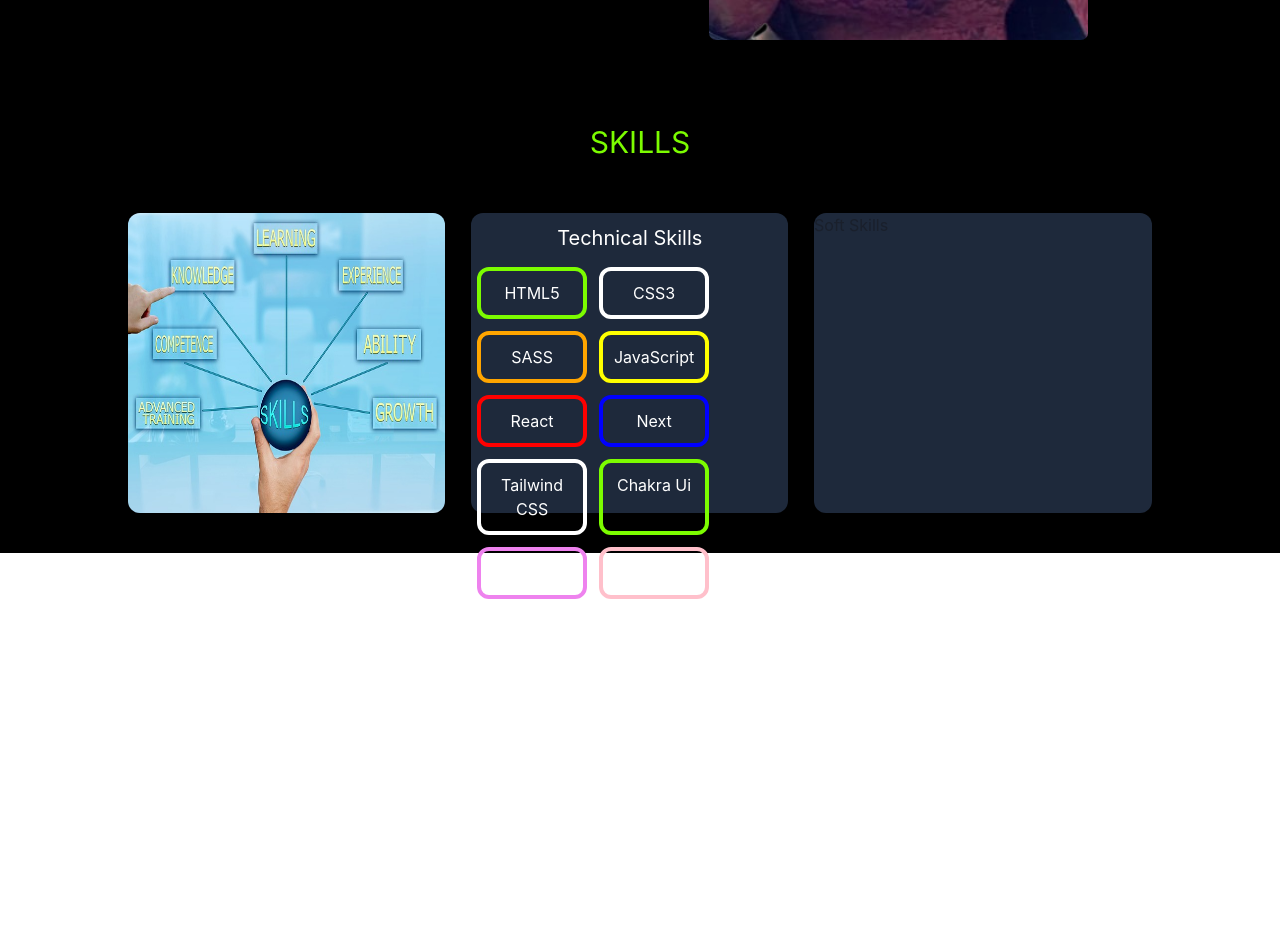
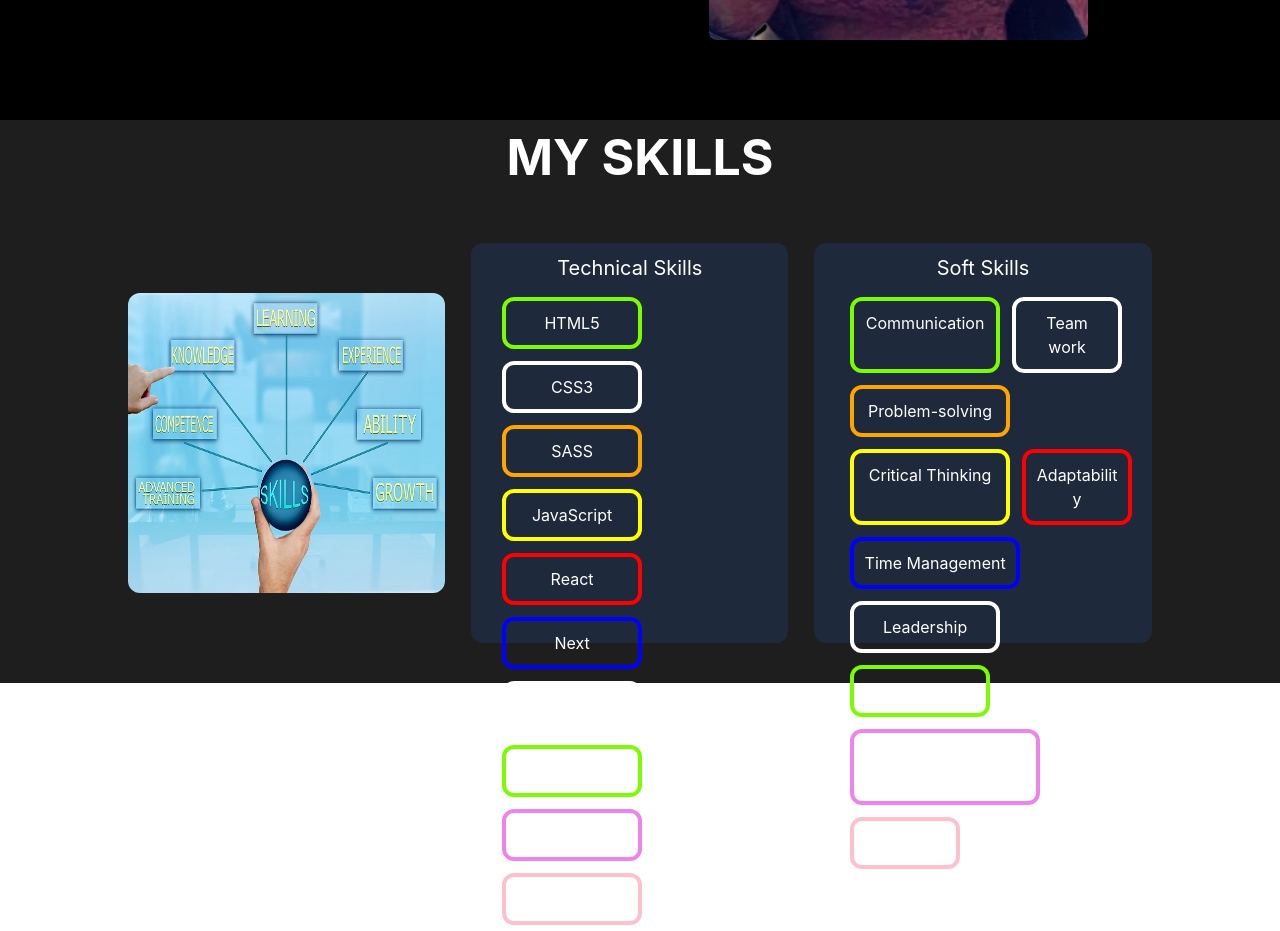
Before and after one commit to NnadiukwuCynthia/portfolio, a React (Vite) app: page / in a window 1280 px wide. Shown: the part 560-1491 px from the top of the page. Before the commit the page ends 1165 px from the top, so only its background shows below. Built offline with nearby package versions, Linux system fonts and the light colour scheme.

Commit message:
Working on projects componets

```diff
--- a/src/components/Header.jsx
+++ b/src/components/Header.jsx
@@ -3,6 +3,7 @@ import { useMediaQuery } from 'react-responsive';
 import { FaHome, FaCode } from "react-icons/fa";
 import { MdWifiCalling3 } from "react-icons/md";
 import { GrAchievement } from "react-icons/gr";
+import { GiStrong } from "react-icons/gi";
 
 const Header = () => {
   const isSmallScreen = useMediaQuery({ maxWidth: 784 });
@@ -14,8 +15,9 @@ const Header = () => {
             <Spacer/>
             <Flex pr={9} w='30%' justify={'space-between'} align={'center'} fontWeight='bold'>
               <Text fontSize='xl'><Link href='./Home.jsx'>{isSmallScreen ? <FaHome style={{fontSize: "40px"}}/> : 'Home'}</Link></Text>
+              <Text fontSize='xl'><Link href='./Home.jsx'>{isSmallScreen ? <GiStrong style={{fontSize: "40px"}}/> : 'Skills'}</Link></Text>
+              <Text fontSize='xl'><Link href='./'>{isSmallScreen ? <GrAchievement style={{fontSize: "30px"}}/> : 'Projects'}</Link></Text>
               <Text fontSize='xl'><Link href='./'>{isSmallScreen ? <MdWifiCalling3 style={{fontSize: "40px"}}/> : 'Contact Me'}</Link></Text>
-              <Text fontSize='xl'><Link href='./'>{isSmallScreen ? <GrAchievement style={{fontSize: "30px"}}/> : 'Projects'}</Link></Text>
             </Flex>
         </Flex>
     </Box>
--- a/src/components/Skills.jsx
+++ b/src/components/Skills.jsx
@@ -2,28 +2,42 @@ import {  Flex, Stack, Text, Image} from "@chakra-ui/react"
 
 const Skills = () => {
   return (
-    <Flex justify={'center'} align={'center'} direction={'column'} width='100%' pb='40px' mt='50px'>
-        <Text mb='3rem' textTransform='uppercase' fontSize='30px' color='lawngreen'>Skills</Text>
+    <Flex justify={'center'} align={'center'} direction={'column'} width='100%' pb='40px' mt='50px' bg='#1e1e1e'>
+        <Text mb='3rem' textTransform='uppercase' fontSize='50px' fontWeight='bold' color='white'>My Skills</Text>
         <Flex justify={'space-between'} align={'center'}  width='80%'>
             <Stack width='31%' height='300px' bg='#1e293b' borderRadius='xl'>
-                <Image w='100%' h='100%' borderRadius='xl' src="../../public/skills.jpg"/>
+                <Image w='100%' h='100%' borderRadius='xl' src="../../skills.jpg"/>
             </Stack>
-            <Stack width='31%' height='300px' bg='#1e293b' borderRadius='xl' py='10px'>
+            <Stack width='31%' height='400px' bg='#1e293b' borderRadius='xl' py='10px'>
               <Text  color='#ffffff' fontSize='20px' align='center'>Technical Skills</Text>
-              <Flex wrap='wrap'>
-              <Text color='#ffffff' border='4px' borderColor='lawngreen' padding='10px' width='110px' align='center' borderRadius='xl' m='6px'>HTML5</Text>
-              <Text  color='#ffffff' border='4px' borderColor='white' padding='10px' width='110px' align='center' borderRadius='xl' m='6px'>CSS3</Text>
-              <Text color='#ffffff' border='4px' borderColor='orange' padding='10px' width='110px' align='center' borderRadius='xl' m='6px'>SASS</Text>
-              <Text color='#ffffff' border='4px' borderColor='yellow' padding='10px' width='110px' align='center' borderRadius='xl' m='6px'>JavaScript</Text>
-              <Text color='#ffffff' border='4px' borderColor='red' padding='10px' width='110px' align='center' borderRadius='xl' m='6px'>React</Text>
-              <Text color='#ffffff' border='4px' borderColor='blue' padding='10px' width='110px' align='center' borderRadius='xl' m='6px'>Next</Text>
-              <Text color='#ffffff' border='4px' borderColor='white' padding='10px' width='110px' align='center' borderRadius='xl' m='6px'>Tailwind CSS</Text>
-              <Text color='#ffffff' border='4px' borderColor='lawngreen' padding='10px' width='110px' align='center' borderRadius='xl' m='6px'>Chakra Ui</Text>
-              <Text color='#ffffff' border='4px' borderColor='violet' padding='10px' width='110px' align='center' borderRadius='xl' m='6px'>Git</Text>
-              <Text color='#ffffff' border='4px' borderColor='pink' padding='10px' width='110px' align='center' borderRadius='xl' m='6px'>Chakra Ui</Text>
+              <Flex wrap='wrap' ml='25px'>
+              <Text color='#ffffff' border='4px' borderColor='lawngreen' padding='10px' width='140px' align='center' borderRadius='xl' m='6px'>HTML5</Text>
+              <Text  color='#ffffff' border='4px' borderColor='white' padding='10px' width='140px' align='center' borderRadius='xl' m='6px'>CSS3</Text>
+              <Text color='#ffffff' border='4px' borderColor='orange' padding='10px' width='140px' align='center' borderRadius='xl' m='6px'>SASS</Text>
+              <Text color='#ffffff' border='4px' borderColor='yellow' padding='10px' width='140px' align='center' borderRadius='xl' m='6px'>JavaScript</Text>
+              <Text color='#ffffff' border='4px' borderColor='red' padding='10px' width='140px' align='center' borderRadius='xl' m='6px'>React</Text>
+              <Text color='#ffffff' border='4px' borderColor='blue' padding='10px' width='140px' align='center' borderRadius='xl' m='6px'>Next</Text>
+              <Text color='#ffffff' border='4px' borderColor='white' padding='10px' width='140px' align='center' borderRadius='xl' m='6px'>Tailwind CSS</Text>
+              <Text color='#ffffff' border='4px' borderColor='lawngreen' padding='10px' width='140px' align='center' borderRadius='xl' m='6px'>Chakra Ui</Text>
+              <Text color='#ffffff' border='4px' borderColor='violet' padding='10px' width='140px' align='center' borderRadius='xl' m='6px'>Git</Text>
+              <Text color='#ffffff' border='4px' borderColor='pink' padding='10px' width='140px' align='center' borderRadius='xl' m='6px'>Chakra Ui</Text>
               </Flex>
               </Stack>
-            <Stack width='33%' height='300px' bg='#1e293b' borderRadius='xl'><Text>Soft Skills</Text></Stack>
+            <Stack width='33%' height='400px' bg='#1e293b' borderRadius='xl' py='10px'>
+              <Text  color='#ffffff' fontSize='20px' align='center'>Soft Skills</Text>
+              <Flex wrap='wrap' ml='30px'>
+              <Text color='#ffffff' border='4px' borderColor='lawngreen' padding='10px' width='150px' align='center' borderRadius='xl' m='6px'>Communication</Text>
+              <Text  color='#ffffff' border='4px' borderColor='white' padding='10px' width='110px' align='center' borderRadius='xl' m='6px'>Team work</Text>
+              <Text color='#ffffff' border='4px' borderColor='orange' padding='10px' width='160px' align='center' borderRadius='xl' m='6px'>Problem-solving</Text>
+              <Text color='#ffffff' border='4px' borderColor='yellow' padding='10px' width='160px' align='center' borderRadius='xl' m='6px'>Critical Thinking</Text>
+              <Text color='#ffffff' border='4px' borderColor='red' padding='10px' width='110px' align='center' borderRadius='xl' m='6px'>Adaptability</Text>
+              <Text color='#ffffff' border='4px' borderColor='blue' padding='10px' width='170px' align='center' borderRadius='xl' m='6px'>Time Management</Text>
+              <Text color='#ffffff' border='4px' borderColor='white' padding='10px' width='150px' align='center' borderRadius='xl' m='6px'>Leadership</Text>
+              <Text color='#ffffff' border='4px' borderColor='lawngreen' padding='10px' width='140px' align='center' borderRadius='xl' m='6px'>Creativity</Text>
+              <Text color='#ffffff' border='4px' borderColor='violet' padding='10px' width='190px' align='center' borderRadius='xl' m='6px'>Emotional Intelligence</Text>
+              <Text color='#ffffff' border='4px' borderColor='pink' padding='10px' width='110px' align='center' borderRadius='xl' m='6px'>Empathy</Text>
+              </Flex>
+            </Stack>
         </Flex>
     </Flex>
   )
```
Also changed, not shown: src/components/Projects.jsx (added, +17 -0 lines).
